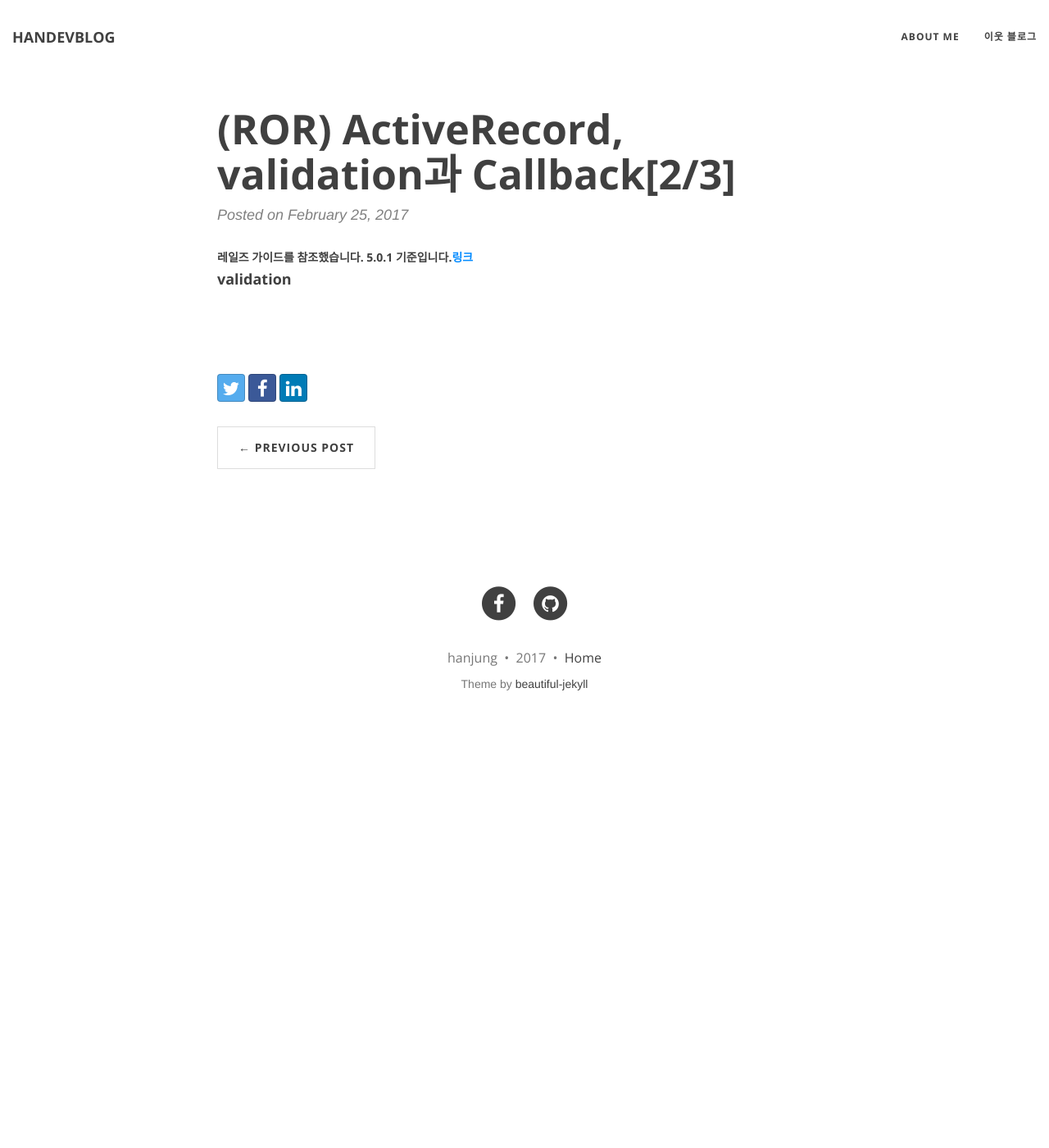
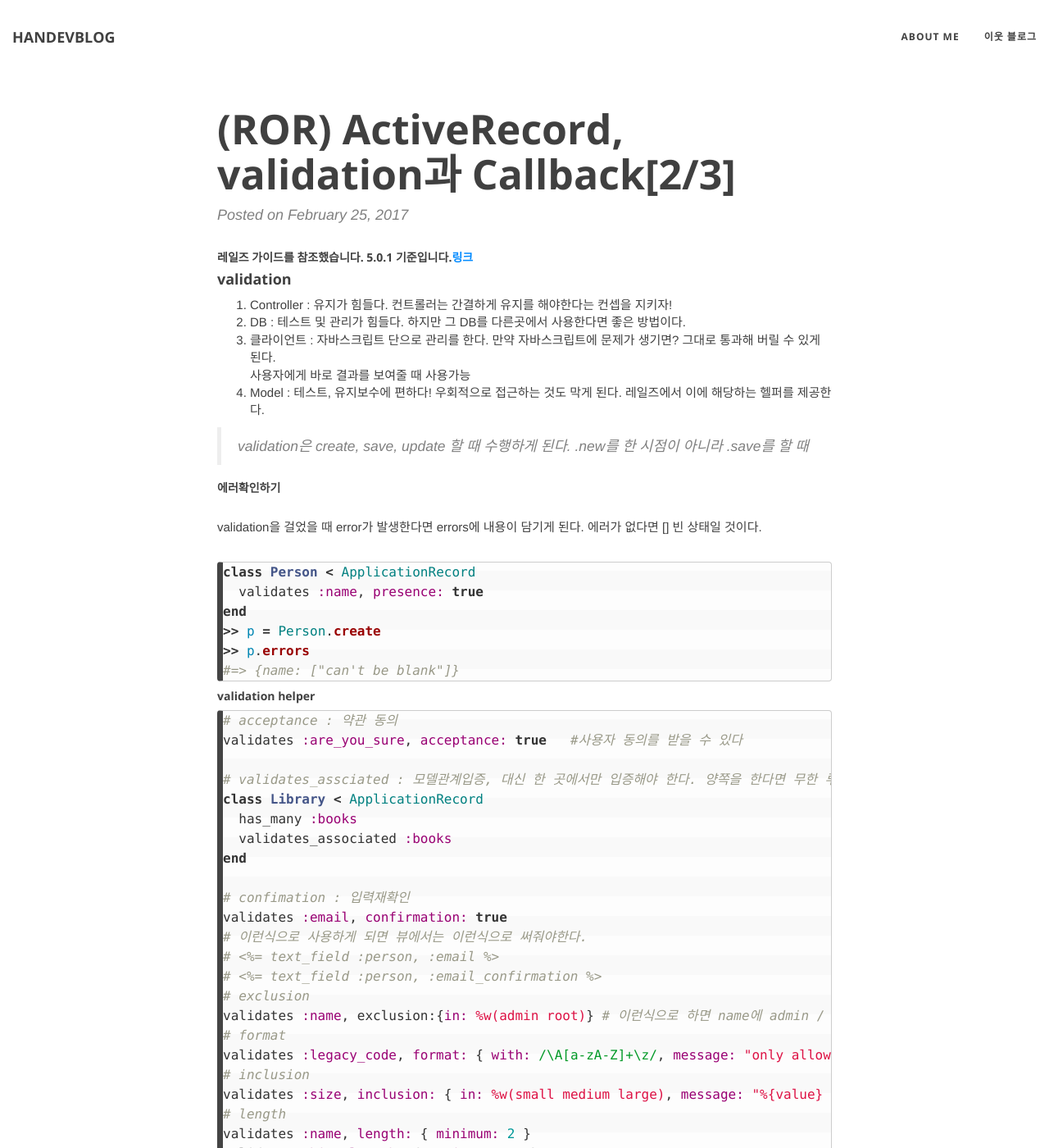
Before and after one commit to hanjungv/hanjungv.github.io, a Jekyll site: the page built from _posts/2017-02/25/2017-02-25-2_ROR_ActiveRecord2.markdown, in a window 1280 px wide and 1400 px high. Shown: the whole window at 82% size. Built offline with Jekyll 4.4.1, drawn with Linux system fonts in a browser that asks for light colours; nearby versions of some CDN libraries; comment, search, counter and statistics services are not loaded; some of the changed text lies outside the part shown.

Commit message:
post update

```diff
--- a/_posts/2017-02/25/2017-02-25-2_ROR_ActiveRecord2.markdown
+++ b/_posts/2017-02/25/2017-02-25-2_ROR_ActiveRecord2.markdown
@@ -9,6 +9,59 @@ category: ROR
 ##### 레일즈 가이드를 참조했습니다. 5.0.1 기준입니다.[링크](http://guides.rubyonrails.org/active_record_basics.html)
 
 #### validation
+1. Controller : 유지가 힘들다. 컨트롤러는 간결하게 유지를 해야한다는 컨셉을 지키자!
+2. DB : 테스트 및 관리가 힘들다. 하지만 그 DB를 다른곳에서 사용한다면 좋은 방법이다.
+3. 클라이언트 : 자바스크립트 단으로 관리를 한다. 만약 자바스크립트에 문제가 생기면? 그대로 통과해 버릴 수 있게 된다. <br/>사용자에게 바로 결과를 보여줄 때 사용가능
+4. Model : 테스트, 유지보수에 편하다! 우회적으로 접근하는 것도 막게 된다. 레일즈에서 이에 해당하는 헬퍼를 제공한다.
 
+> validation은 create, save, update 할 때 수행하게 된다. .new를 한 시점이 아니라 .save를 할 때
+
+##### 에러확인하기
+validation을 걸었을 때 error가 발생한다면 errors에 내용이 담기게 된다. 에러가 없다면 [] 빈 상태일 것이다.
+
+~~~ruby
+class Person < ApplicationRecord
+  validates :name, presence: true
+end
+>> p = Person.create
+>> p.errors
+#=> {name: ["can't be blank"]}
+~~~
+
+##### validation helper
+~~~ruby
+# acceptance : 약관 동의
+validates :are_you_sure, acceptance: true   #사용자 동의를 받을 수 있다
+
+# validates_assciated : 모델관계입증, 대신 한 곳에서만 입증해야 한다. 양쪽을 한다면 무한 루프를 돌 거임
+class Library < ApplicationRecord
+  has_many :books
+  validates_associated :books
+end
+
+# confimation : 입력재확인
+validates :email, confirmation: true
+# 이런식으로 사용하게 되면 뷰에서는 이런식으로 써줘야한다.
+# <%= text_field :person, :email %>
+# <%= text_field :person, :email_confirmation %>
+# exclusion
+validates :name, exclusion:{in: %w(admin root)} # 이런식으로 하면 name에 admin / root 는 안된다
+# format
+validates :legacy_code, format: { with: /\A[a-zA-Z]+\z/, message: "only allows letters" } #이런식으로 정규식과 사용할 수 있다.
+# inclusion
+validates :size, inclusion: { in: %w(small medium large), message: "%{value} is not a valid size" } #set을 만들어 저기서만 선택하게 함
+# length
+validates :name, length: { minimum: 2 }
+validates :bio, length: { maximum: 500 }
+validates :password, length: { in: 6..20 }
+validates :registration_number, length: { is: 6 }
+# numericality : 숫자만 받아
+validates :games_played, numericality: { only_integer: true } # 여기서는 수 중에 정수만 받게
+# presence
+# absence
+# uniqueness : 중복확인
+# validates_with
+# validates_each
+~~~
 
  <br/><br/>
```
